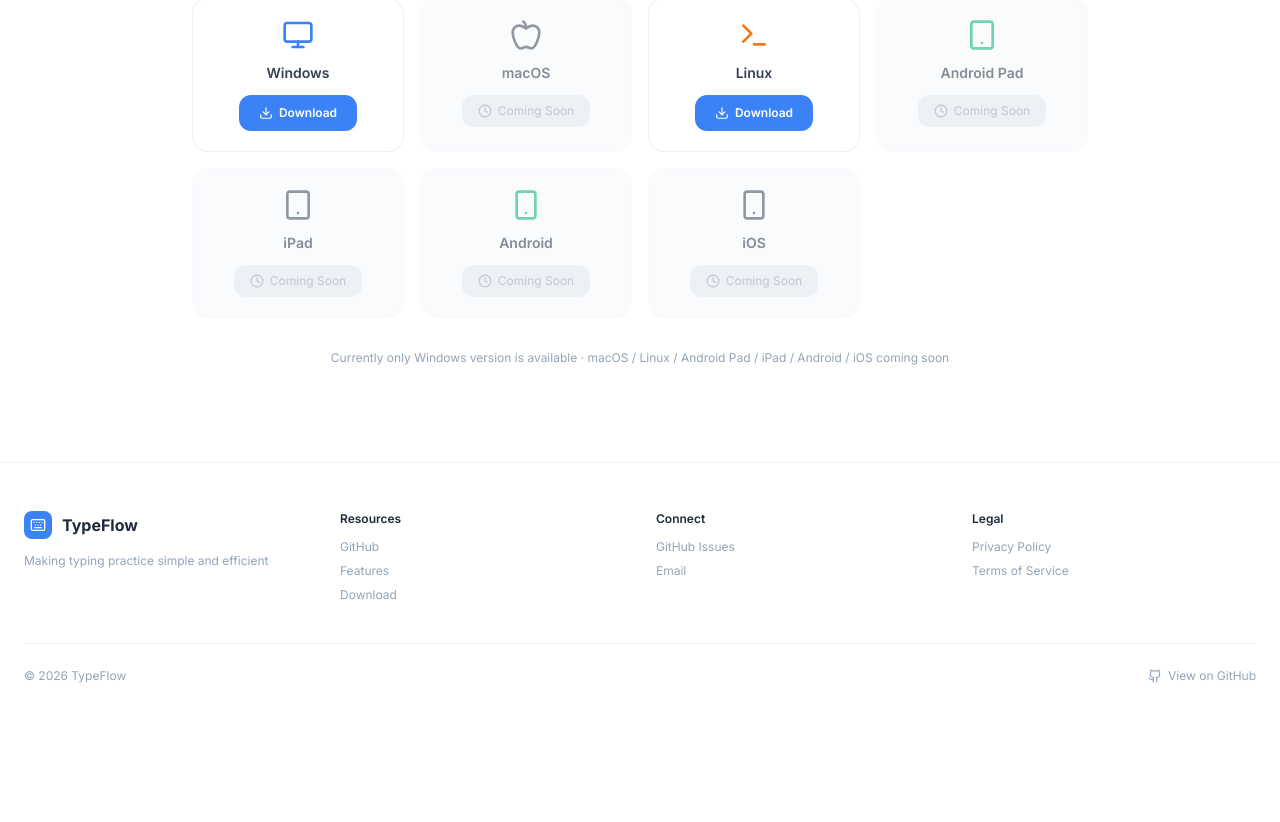
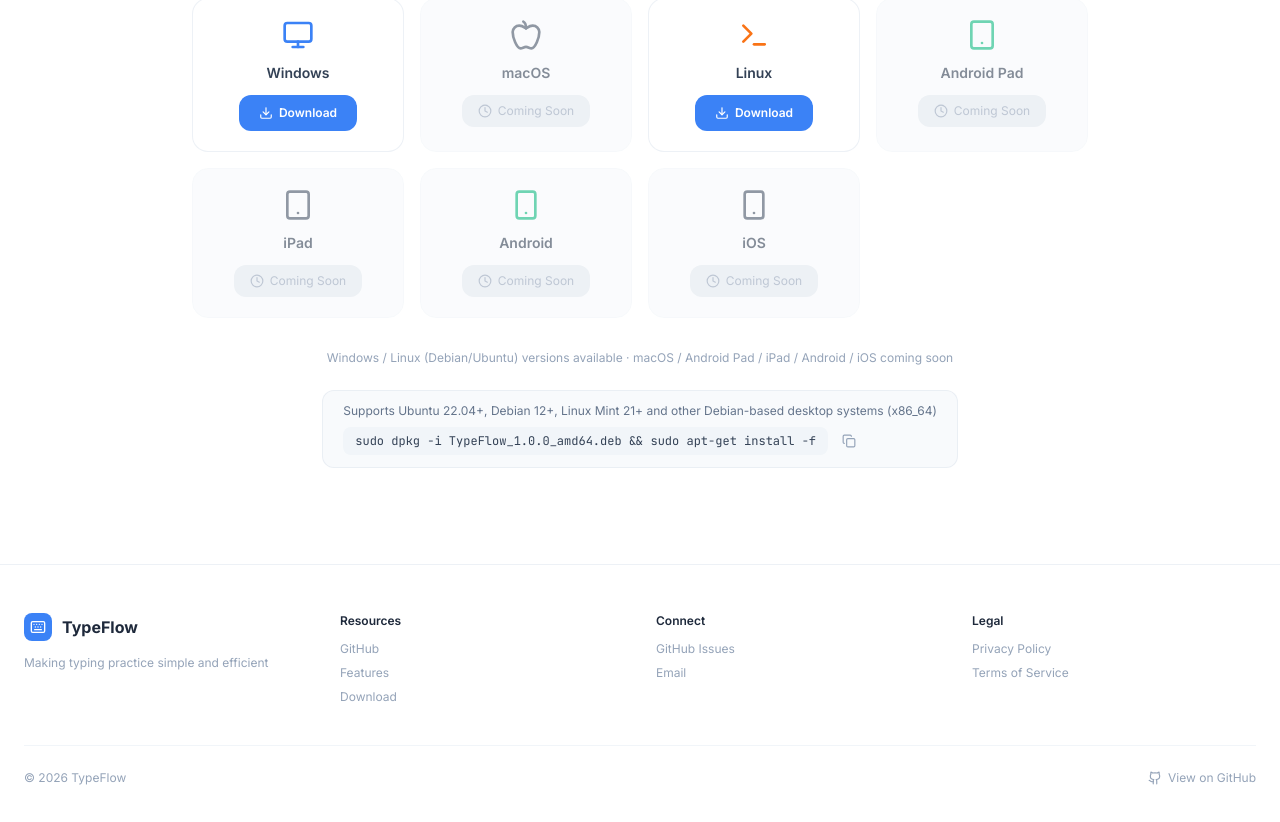
Before and after one commit to skyloveflash1-netizen/type-flow-landing, a React (Vite) app: page / in a window 1280 px wide. Shown: the part 4214-5036 px from the top of the page. Before the commit the page ends 4946 px from the top, so only its background shows below. Built offline with nearby package versions, Linux system fonts and the light colour scheme.

Commit message:
feat: add linux install instructions with copy button

```diff
--- a/src/components/Download.tsx
+++ b/src/components/Download.tsx
@@ -1,9 +1,30 @@
-import React from 'react';
+import React, { useState } from 'react';
 import { useI18n } from '../i18n/I18nContext';
-import { Monitor, Apple, Terminal, Tablet, Smartphone, Download as DownloadIcon, Clock } from 'lucide-react';
+import { Monitor, Apple, Terminal, Tablet, Smartphone, Download as DownloadIcon, Clock, Copy, Check } from 'lucide-react';
 
 export default function Download() {
   const { t } = useI18n();
+  const [copied, setCopied] = useState(false);
+
+  const linuxInstallCmd = 'sudo dpkg -i TypeFlow_1.0.0_amd64.deb && sudo apt-get install -f';
+
+  const handleCopy = async () => {
+    try {
+      await navigator.clipboard.writeText(linuxInstallCmd);
+      setCopied(true);
+      setTimeout(() => setCopied(false), 2000);
+    } catch {
+      // fallback
+      const textarea = document.createElement('textarea');
+      textarea.value = linuxInstallCmd;
+      document.body.appendChild(textarea);
+      textarea.select();
+      document.execCommand('copy');
+      document.body.removeChild(textarea);
+      setCopied(true);
+      setTimeout(() => setCopied(false), 2000);
+    }
+  };
 
   const platforms = [
     { icon: Monitor, label: 'Windows', id: 'windows', available: true, color: 'text-blue-500', url: 'https://github.com/skyloveflash1-netizen/type-flow-landing/releases/download/v1.0.0/typeflow.zip' },
@@ -63,6 +84,23 @@
         <p className="text-xs text-slate-400 dark:text-slate-500">
           {t.downloadNote} · {t.downloadPlatformNote}
         </p>
+
+        {/* Linux install tip */}
+        <div className="mt-6 inline-block text-left bg-slate-50 dark:bg-slate-800/50 border border-slate-200/60 dark:border-slate-700/40 rounded-xl px-5 py-3">
+          <p className="text-xs text-slate-500 dark:text-slate-400 mb-2">{t.linuxInstallTip}</p>
+          <div className="flex items-center gap-2">
+            <code className="text-xs text-slate-700 dark:text-slate-300 bg-slate-100 dark:bg-slate-700/50 px-3 py-1.5 rounded-lg font-mono select-all">
+              {linuxInstallCmd}
+            </code>
+            <button
+              onClick={handleCopy}
+              className="flex-shrink-0 p-1.5 rounded-lg text-slate-400 hover:text-brand-500 hover:bg-brand-50 dark:hover:bg-brand-500/10 transition-colors"
+              title={t.linuxInstallCmd}
+            >
+              {copied ? <Check className="w-3.5 h-3.5 text-green-500" /> : <Copy className="w-3.5 h-3.5" />}
+            </button>
+          </div>
+        </div>
       </div>
     </section>
   );
--- a/src/i18n/translations.ts
+++ b/src/i18n/translations.ts
@@ -87,6 +87,8 @@
   downloadComingSoon: string;
   downloadNote: string;
   downloadPlatformNote: string;
+  linuxInstallTip: string;
+  linuxInstallCmd: string;
 
   // Footer
   footerTagline: string;
@@ -182,8 +184,10 @@
   downloadDesc: 'TypeFlow 完全免费，持续更新中。选择你的平台开始练习。',
   downloadBtn: '下载',
   downloadComingSoon: '即将上线',
-  downloadNote: '当前仅 Windows 版本已发布',
-  downloadPlatformNote: 'macOS / Linux / Android Pad / iPad / Android / iOS 正在开发中',
+  downloadNote: 'Windows / Linux (Debian/Ubuntu) 版本已发布',
+  downloadPlatformNote: 'macOS / Android Pad / iPad / Android / iOS 正在开发中',
+  linuxInstallTip: '支持 Ubuntu 22.04+、Debian 12+、Linux Mint 21+ 等 Debian 系桌面系统（x86_64）',
+  linuxInstallCmd: '一键安装命令',
 
   footerTagline: '让打字练习变得简单而高效',
   footerResources: '资源',
@@ -274,8 +278,10 @@
   downloadDesc: 'TypeFlow 完全免費，持續更新中。選擇你的平台開始練習。',
   downloadBtn: '下載',
   downloadComingSoon: '即將上線',
-  downloadNote: '目前僅 Windows 版本已發布',
-  downloadPlatformNote: 'macOS / Linux / Android Pad / iPad / Android / iOS 正在開發中',
+  downloadNote: 'Windows / Linux (Debian/Ubuntu) 版本已發佈',
+  downloadPlatformNote: 'macOS / Android Pad / iPad / Android / iOS 正在開發中',
+  linuxInstallTip: '支援 Ubuntu 22.04+、Debian 12+、Linux Mint 21+ 等 Debian 系桌面系統（x86_64）',
+  linuxInstallCmd: '一鍵安裝命令',
 
   footerTagline: '讓打字練習變得簡單而高效',
   footerResources: '資源',
@@ -368,8 +374,10 @@
   downloadDesc: 'TypeFlow is completely free and continuously updated. Choose your platform and start practicing.',
   downloadBtn: 'Download',
   downloadComingSoon: 'Coming Soon',
-  downloadNote: 'Currently only Windows version is available',
-  downloadPlatformNote: 'macOS / Linux / Android Pad / iPad / Android / iOS coming soon',
+  downloadNote: 'Windows / Linux (Debian/Ubuntu) versions available',
+  downloadPlatformNote: 'macOS / Android Pad / iPad / Android / iOS coming soon',
+  linuxInstallTip: 'Supports Ubuntu 22.04+, Debian 12+, Linux Mint 21+ and other Debian-based desktop systems (x86_64)',
+  linuxInstallCmd: 'Install command',
 
   footerTagline: 'Making typing practice simple and efficient',
   footerResources: 'Resources',
```
